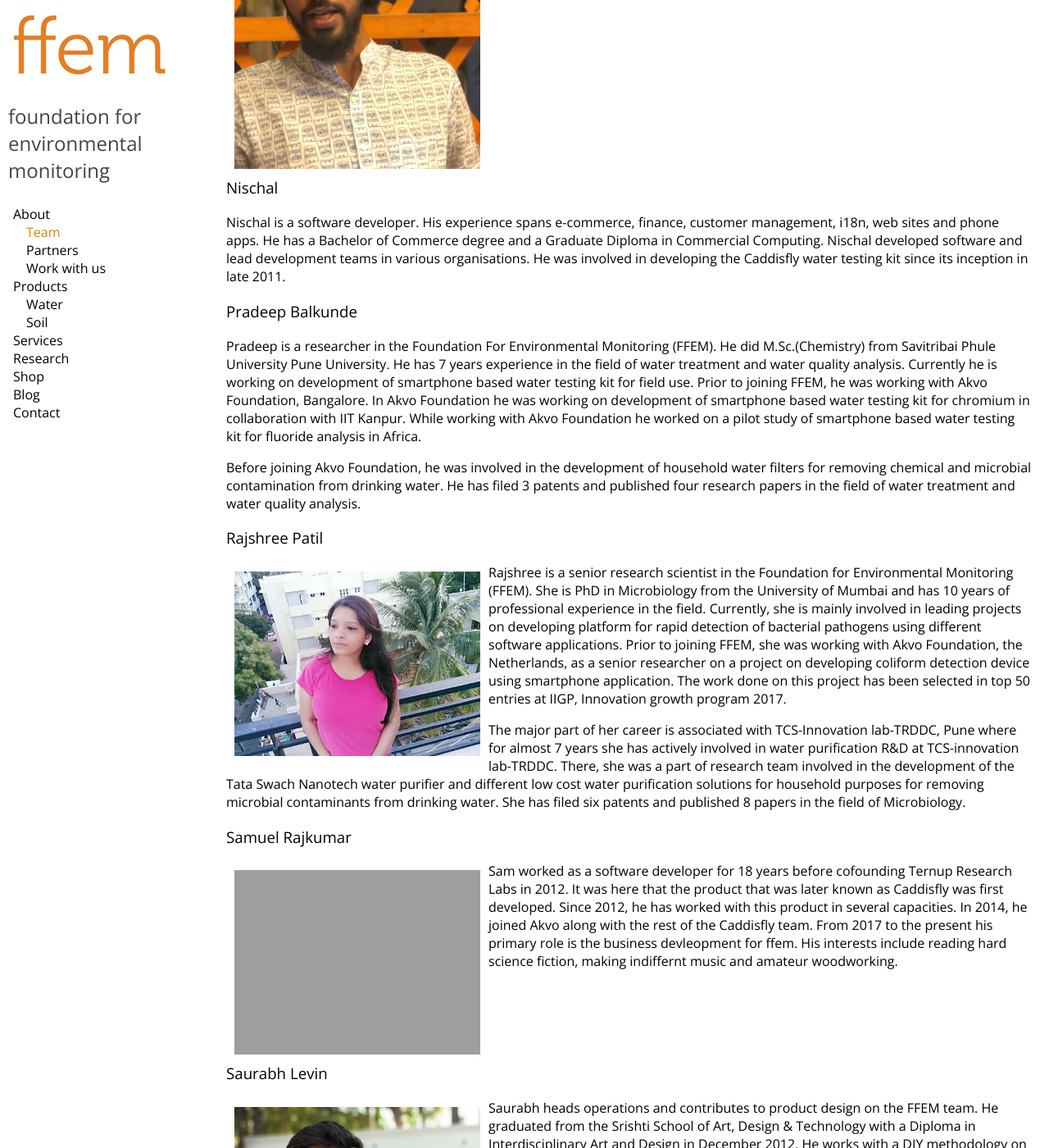
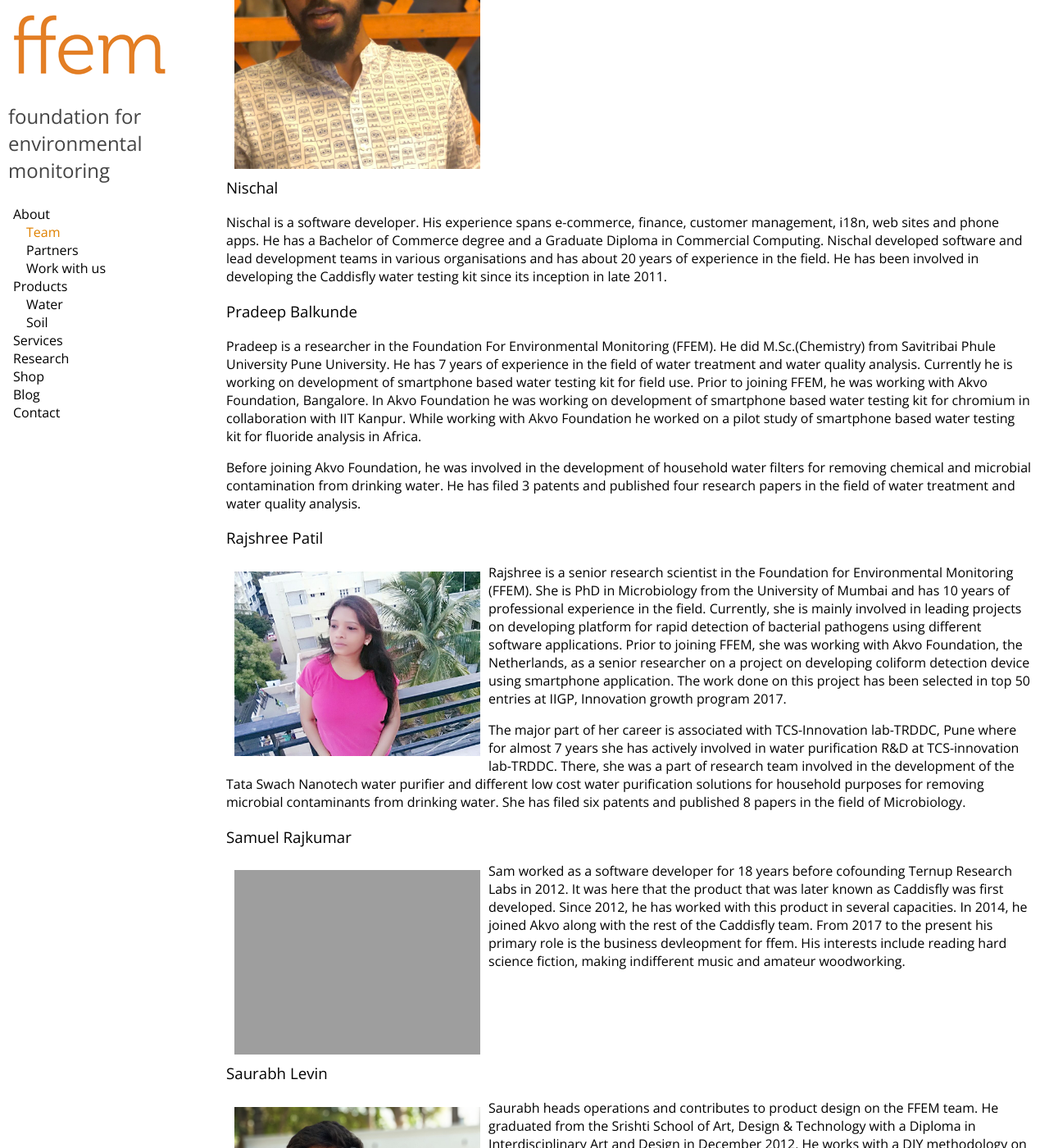
Before and after one commit to adraman/foundation-for-environmental-monitoring.github.io, a Jekyll site: the page built from _pages/team.md, in a window 1280 px wide and 1400 px high, scrolled down 432 px. Shown: the whole window at 82% size. Built offline with Jekyll 4.4.1, drawn with Linux system fonts in a browser that asks for light colours.

Commit message:
profile update

```diff
--- a/_pages/team.md
+++ b/_pages/team.md
@@ -8,13 +8,12 @@ layout: default
 <img src="{{ site.url }}/assets/images/ishan_gupta.jpg" alt="Ishan Gupta" class="teamImage"> Ishan is a product designer who has worked with the Caddisfly team since 2015. He studied product design at Loughborough University and has worked with Titan Fastrack wristwatches and helped develop tools for crowdsourced data-aggregation in Bangalore. He helps prototype and manufacture new concepts and products for ffem water and soil testing kits.
 
 ### Nischal
-Nischal is a software developer. His experience spans e-commerce, finance, customer management, i18n, web sites and phone apps. He has a Bachelor of Commerce degree and a Graduate Diploma in Commercial Computing.  Nischal developed software and lead development teams in various organisations. He was involved in developing the Caddisfly water testing kit since its inception in late 2011.
+Nischal is a software developer. His experience spans e-commerce, finance, customer management, i18n, web sites and phone apps. He has a Bachelor of Commerce degree and a Graduate Diploma in Commercial Computing. Nischal developed software and lead development teams in various organisations and has about 20 years of experience in the field. He has been involved in developing the Caddisfly water testing kit since its inception in late 2011.
 
 ### Pradeep Balkunde
-Pradeep is a researcher in the Foundation For Environmental Monitoring (FFEM). He did M.Sc.(Chemistry) from Savitribai Phule University Pune University. He has 7 years experience in the field of water treatment and water quality analysis. Currently he is working on development of smartphone based water testing kit for field use. Prior to joining FFEM, he was working with Akvo Foundation, Bangalore. In Akvo Foundation he was working on development of smartphone based water testing kit for chromium in collaboration with IIT Kanpur. While working with Akvo Foundation he worked on a pilot study of smartphone based water testing kit for fluoride analysis in Africa.
+Pradeep is a researcher in the Foundation For Environmental Monitoring (FFEM). He did M.Sc.(Chemistry) from Savitribai Phule University Pune University. He has 7 years of experience in the field of water treatment and water quality analysis. Currently he is working on development of smartphone based water testing kit for field use. Prior to joining FFEM, he was working with Akvo Foundation, Bangalore. In Akvo Foundation he was working on development of smartphone based water testing kit for chromium in collaboration with IIT Kanpur. While working with Akvo Foundation he worked on a pilot study of smartphone based water testing kit for fluoride analysis in Africa.
 
 Before joining Akvo Foundation, he was involved in the development of household water filters for removing chemical and microbial contamination from drinking water. He has filed 3 patents and published four research papers in the field of water treatment and water quality analysis.
-
 
 ### Rajshree Patil
 <img src="{{ site.url }}/assets/images/rajshree_patil.jpg" alt="Rajshree Patil" class="teamImage">
@@ -23,7 +22,7 @@ Rajshree is a senior research scientist in the Foundation for Environmental Moni
 The major part of her career is associated with TCS-Innovation lab-TRDDC, Pune where for almost 7 years she has actively involved in water purification R&D at TCS-innovation lab-TRDDC. There, she was  a part of  research team involved in the development of the Tata Swach Nanotech water purifier and different low cost water purification solutions for household purposes for removing microbial contaminants from drinking water. She has filed six patents and published 8 papers in the field of Microbiology.
 
 ### Samuel Rajkumar
-<img src="{{ site.url }}/assets/images/samuel_rajkumar.jpg" alt="Samuel Rajkumar" class="teamImage"> Sam worked as a software developer for 18 years before cofounding Ternup Research Labs in 2012. It was here that the product that was later known as Caddisfly was first developed. Since 2012, he has worked with this product in several capacities. In 2014, he joined Akvo along with the rest of the Caddisfly team. From 2017 to the present his primary role is the business devleopment for ffem. His interests include reading hard science fiction, making indiffernt music and amateur woodworking.
+<img src="{{ site.url }}/assets/images/samuel_rajkumar.jpg" alt="Samuel Rajkumar" class="teamImage"> Sam worked as a software developer for 18 years before cofounding Ternup Research Labs in 2012. It was here that the product that was later known as Caddisfly was first developed. Since 2012, he has worked with this product in several capacities. In 2014, he joined Akvo along with the rest of the Caddisfly team. From 2017 to the present his primary role is the business devleopment for ffem. His interests include reading hard science fiction, making indifferent music and amateur woodworking.
 
 ### Saurabh Levin
 <img src="{{ site.url }}/assets/images/Saurabh.jpg" alt="Saurabh Levin" class="teamImage"> Saurabh heads operations and contributes to product design on the FFEM team. He graduated from the Srishti School of Art, Design & Technology with a Diploma in Interdisciplinary Art and Design in December 2012. He works with a DIY methodology on open-source hardware projects from low-cost environmental sensors to synthesizers and other musical instruments. He was involved in developing the Caddisfly water testing kit since its inception in late 2011; his college diploma project was an early prototype of Caddisfly.
```
